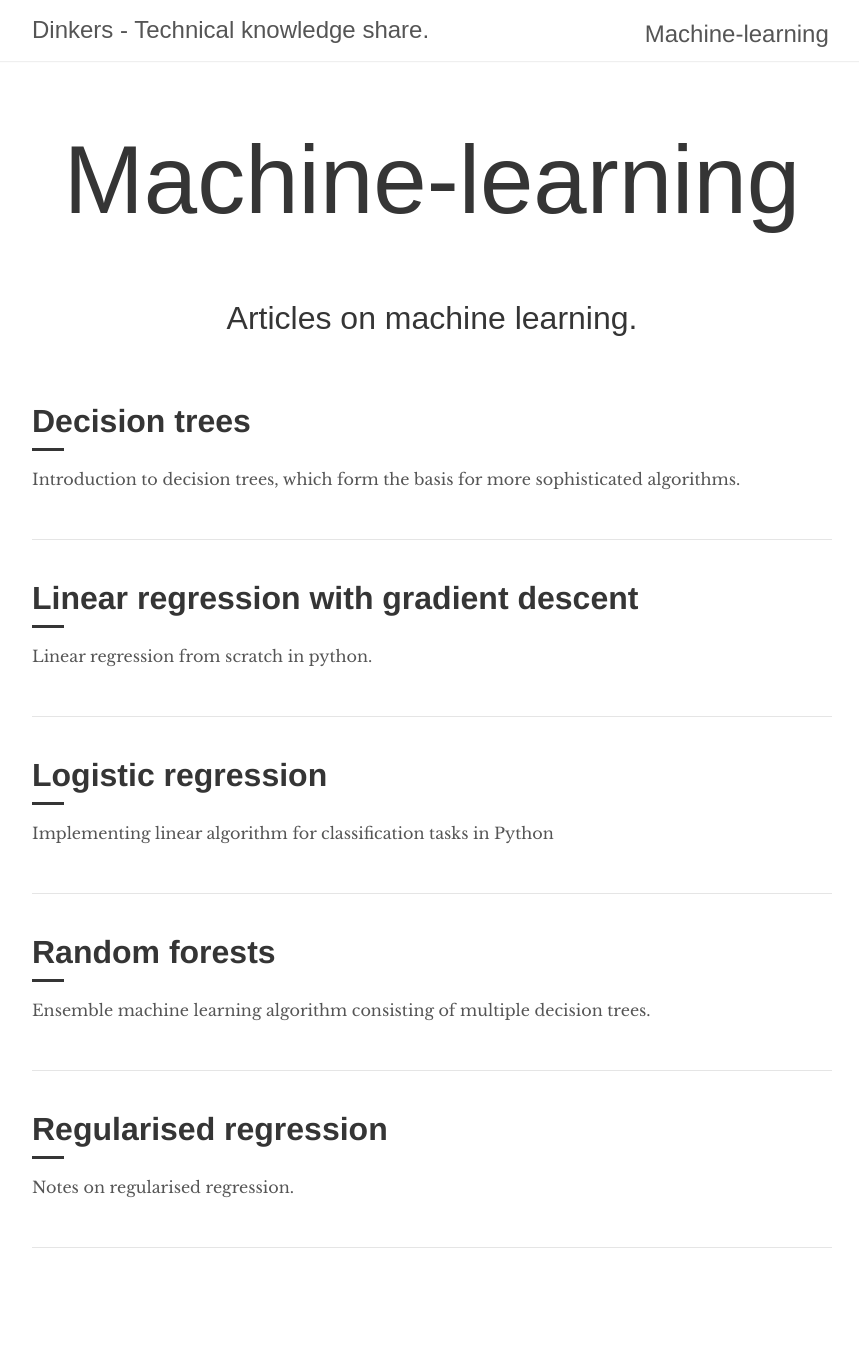
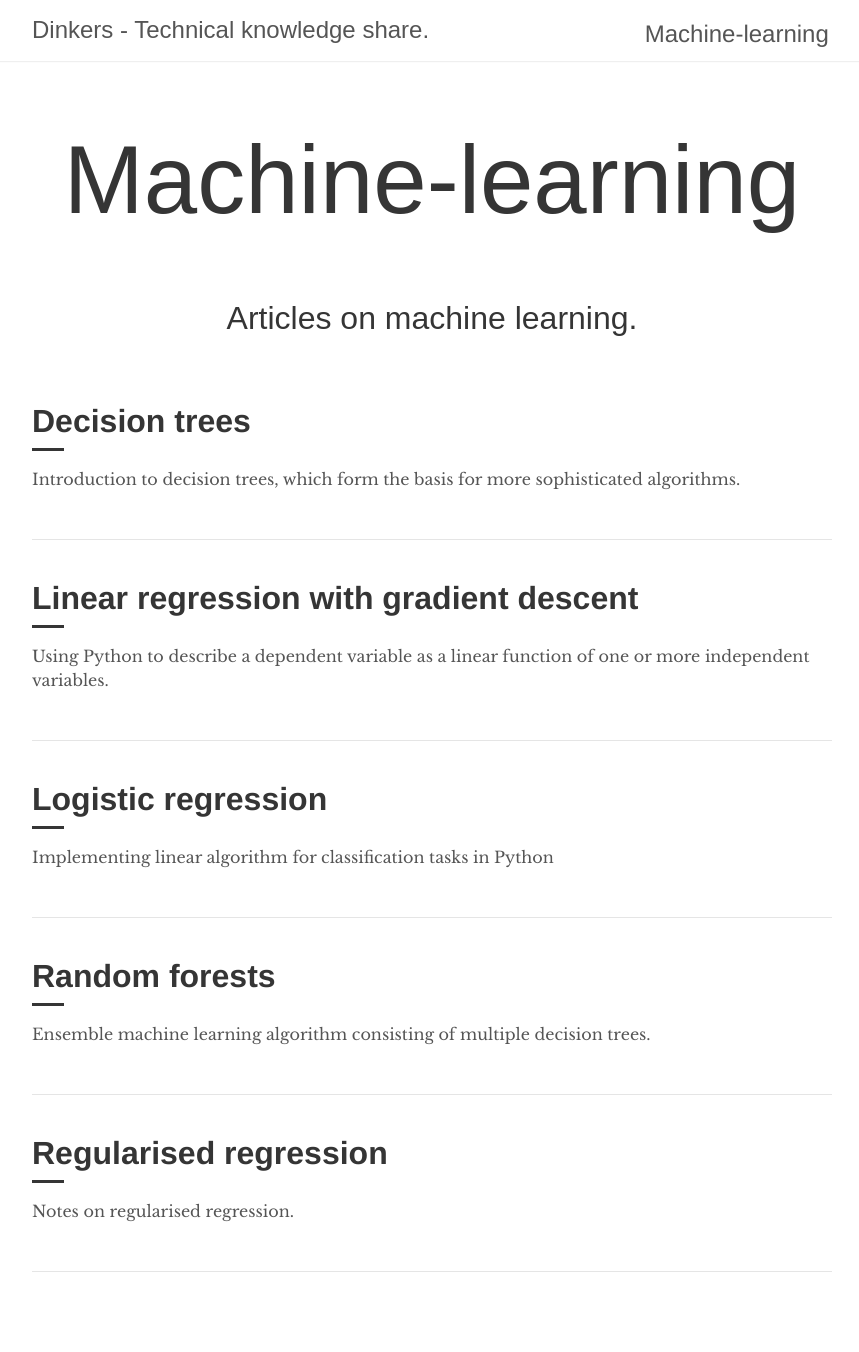
Before and after one commit to RobertDickens/dinkers.github.io, a Jekyll site: the page built from _machine-learning/index.html, in a window 1280 px wide. Shown: the whole page, without its empty margins (208-1067 px from the left). Built offline with Jekyll 4.4.1, drawn with Linux system fonts in a browser that asks for light colours; some web fonts are replaced; before the commit the page ends 1328 px from its top, so only the background shows below that.

Commit message:
Cleaned up linear regression

```diff
--- a/_machine-learning/linear_regression_with_gradient_descent.md
+++ b/_machine-learning/linear_regression_with_gradient_descent.md
@@ -1,7 +1,7 @@
 ---
 layout: post
 title:  "Linear Regression with Gradient Descent"
-description: "Linear regression from scratch in python."
+description: "Using Python to describe a dependent variable as a linear function of one or more independent variables."
 ---
 
 Linear regression is one of the most simple and commonly used techniques in statistical analysis and machine learning. A linear regression model describes a dependent variable as a linear function of one or more independent variables.
@@ -54,7 +54,7 @@
 
 Note that we are calculating this error over the entire dataset at each iteration. This is known as *batch gradient descent*. If the dataset is large this can be a costly operation, so we could instead update based on a subset of the data at each iteration, which is known as *minibatch gradient descent*. If we reduce the size of the data set to one training example per iteration this is known as *stochastic gradient descent*.
 
-# Simple Linear Regression From Scratch in Python
+# Python implementation of Simple Linear Regression
 
 First, let's create some data which we can use to fit a model. We'll create some data using the function *y = mx + c* setting m=3 and c=5, then add some random noise.
 
```
Also changed, not shown: other parts of _machine-learning/linear_regression_with_gradient_descent.md (+1 -1 lines).
